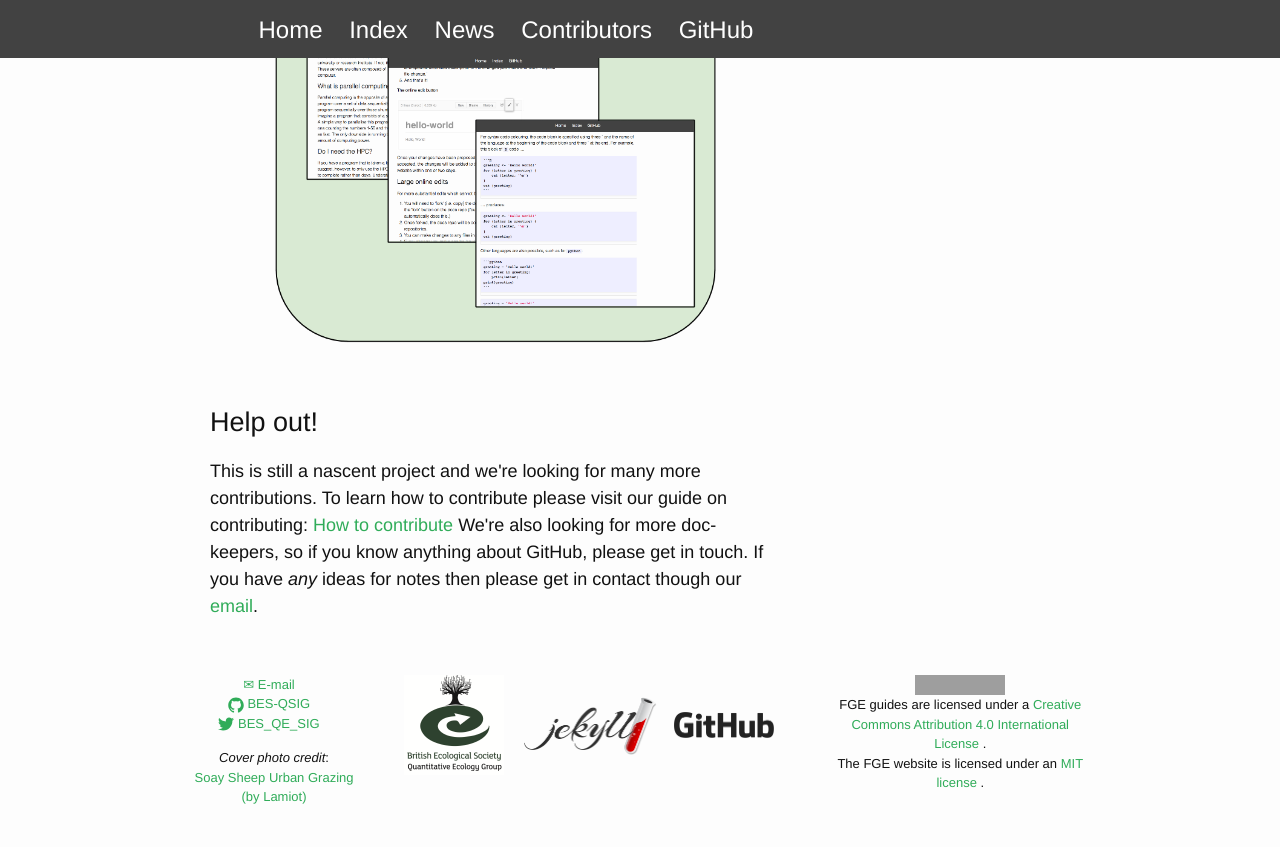
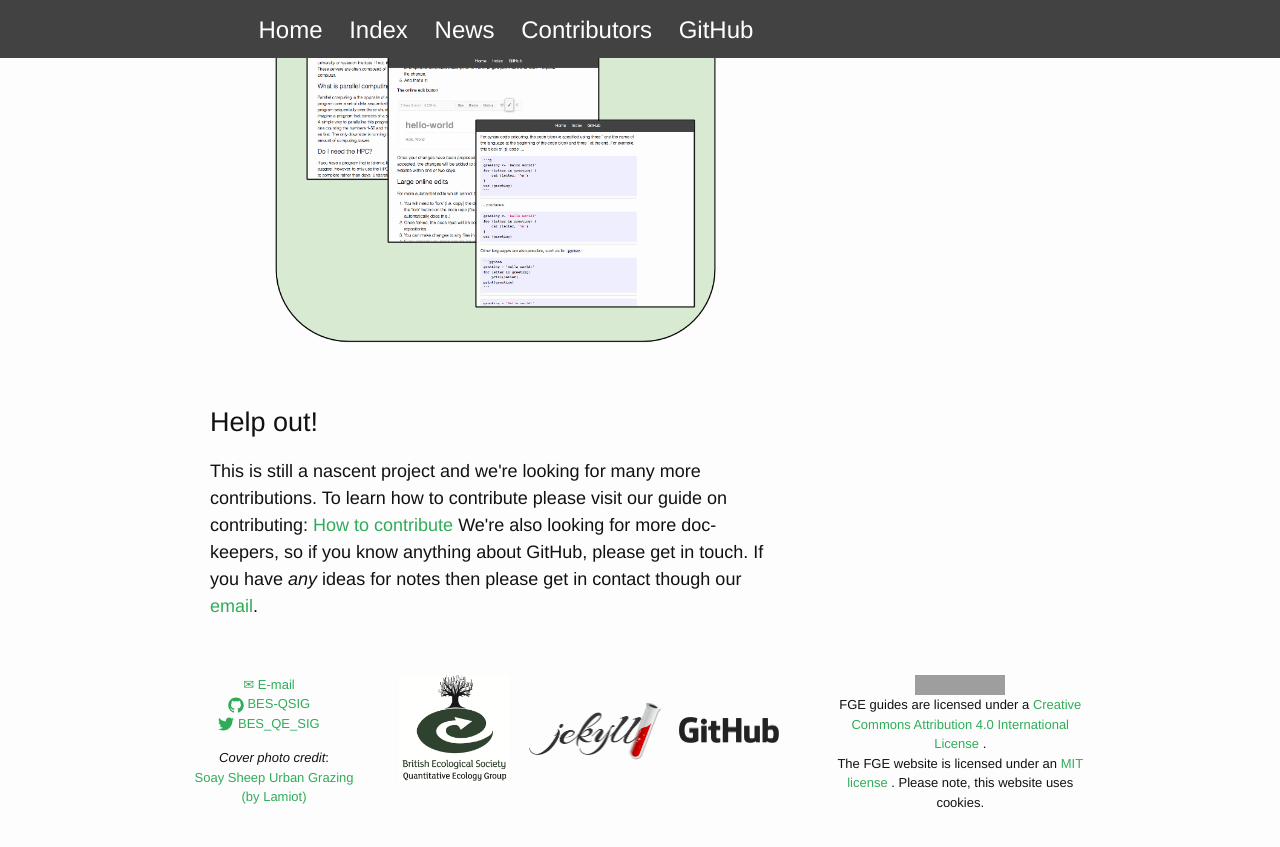
Before and after one commit to DomBennett/fge, a Jekyll site: the page built from index.html, in a window 1280 px wide and 900 px high, scrolled down 1769 px. Shown: the top 847 px of the window. Built offline with Jekyll 4.4.1, drawn with Linux system fonts in a browser that asks for light colours; Markdown is read by kramdown in place of the engine named in the settings; comment, search, counter and statistics services are not loaded; grey boxes are pictures that could not be loaded.

Commit message:
Added cookie policy

```diff
--- a/_includes/footer.html
+++ b/_includes/footer.html
@@ -57,7 +57,7 @@
        GitHub - 800 × 209
        -->
        <a href="https://besquantitativeecology.wordpress.com">
-         <img src='/fge/img/besqsig_logo.png' width="100" height="100" alt="BES-QSIG" style='margin-right:10px'>
+         <img src='/fge/img/besqsig_logo.png' width="110" height="110" alt="BES-QSIG" style='margin-right:10px'>
        </a>
        <a href="http://jekyllrb.com/">
          <img src='/fge/img/jekyll_logo.png' width="143" height="64" alt="Jekyll" style="margin-right:10px">
@@ -80,11 +80,9 @@
            The FGE website is licensed under an
            <a rel="license" href="{{ site.licenseurl }}">
              MIT license
-           </a>.
+           </a>. Please note, this website uses cookies.
          </p>
      </div>
-
-
 
    </div>
 
```
